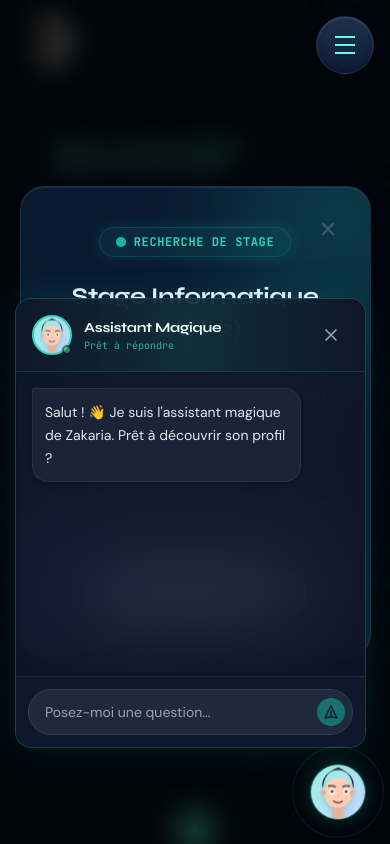
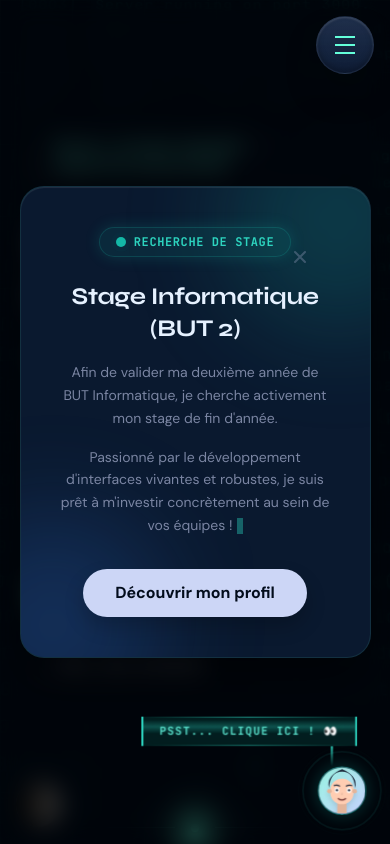
Before and after one commit to ZakariaMakhlouf45000/mon-portfolio-Zakaria-Mak, a Next.js app: page / in a window 390 px wide. Shown: the top 844 px of the page. Built offline with nearby package versions, Linux system fonts and the light colour scheme.

Commit message:
fixing bug

```diff
--- a/src/components/layout/Navbar.tsx
+++ b/src/components/layout/Navbar.tsx
@@ -197,7 +197,7 @@ export default function Navbar() {
 
             {/* Mobile Menu Overlay */}
             <div
-                className={`md:hidden fixed inset-0 z-50 flex flex-col items-center justify-center transition-all duration-500 origin-top ${isMobileMenuOpen ? 'opacity-100 visible' : 'opacity-0 invisible'}`}
+                className={`md:hidden fixed inset-0 z-[90] flex flex-col items-center justify-center transition-all duration-500 origin-top ${isMobileMenuOpen ? 'opacity-100 visible' : 'opacity-0 invisible'}`}
                 style={{ backgroundColor: "var(--bg-primary)" }}
             >
                 <div
--- a/src/components/ui/ChatCompanion.tsx
+++ b/src/components/ui/ChatCompanion.tsx
@@ -90,19 +90,7 @@ export default function ChatCompanion() {
     const [isBubbleTalking, setIsBubbleTalking] = useState(false);
     const hasAutoOpened = useRef(false);
 
-    useEffect(() => {
-        // Auto-activate on mobile/tablet after a delay (e.g., 4 seconds)
-        const checkMobileAutoOpen = () => {
-            const isTouchOrMobile = window.matchMedia("(hover: none)").matches || window.innerWidth < 768;
-            if (isTouchOrMobile && !hasAutoOpened.current) {
-                hasAutoOpened.current = true;
-                setIsOpen(true);
-            }
-        };
-
-        const timer = setTimeout(checkMobileAutoOpen, 4000);
-        return () => clearTimeout(timer);
-    }, []);
+    // Auto-open on mobile removed — it was blocking the UI on small screens
 
     useEffect(() => {
         if (isOpen) {
@@ -161,9 +149,9 @@ export default function ChatCompanion() {
 
             {/* Chat Window */}
             <div
-                className={`pointer-events-auto origin-bottom-right transition-all duration-500 ease-[cubic-bezier(0.23,1,0.32,1)] mb-4 flex flex-col w-[90vw] sm:w-[350px] bg-slate-900/80 backdrop-blur-2xl border border-teal-500/30 shadow-[0_0_40px_rgba(20,184,166,0.15)] rounded-2xl overflow-hidden ${isOpen ? "scale-100 opacity-100 translate-y-0" : "scale-50 opacity-0 translate-y-12 pointer-events-none"
+                className={`pointer-events-auto origin-bottom-right transition-all duration-500 ease-[cubic-bezier(0.23,1,0.32,1)] mb-4 flex flex-col w-[88vw] sm:w-[350px] bg-slate-900/80 backdrop-blur-2xl border border-teal-500/30 shadow-[0_0_40px_rgba(20,184,166,0.15)] rounded-2xl overflow-hidden ${isOpen ? "scale-100 opacity-100 translate-y-0" : "scale-50 opacity-0 translate-y-12 pointer-events-none"
                     }`}
-                style={{ height: "450px", maxHeight: "70vh" }}
+                style={{ height: "450px", maxHeight: "60vh" }}
             >
                 {/* Header */}
                 <div className="bg-gradient-to-r from-slate-900 via-teal-900/40 to-slate-900 p-4 border-b border-teal-500/20 flex items-center justify-between shrink-0">
@@ -236,7 +224,7 @@ export default function ChatCompanion() {
             {/* Floating Trigger Button */}
             <button
                 onClick={() => setIsOpen(!isOpen)}
-                className="pointer-events-auto relative group flex items-center justify-center w-14 h-14 md:w-16 md:h-16 rounded-full bg-slate-900 border border-teal-500/50 shadow-[0_0_20px_rgba(20,184,166,0.3)] hover:scale-110 hover:shadow-[0_0_30px_rgba(20,184,166,0.5)] transition-all duration-300 ease-out z-50 animate-[bot-float_4s_ease-in-out_infinite]"
+                className="pointer-events-auto relative group flex items-center justify-center w-12 h-12 md:w-16 md:h-16 rounded-full bg-slate-900 border border-teal-500/50 shadow-[0_0_20px_rgba(20,184,166,0.3)] hover:scale-110 hover:shadow-[0_0_30px_rgba(20,184,166,0.5)] transition-all duration-300 ease-out z-50 animate-[bot-float_4s_ease-in-out_infinite]"
                 style={{ animationPlayState: isOpen ? "paused" : "running" }}
                 aria-label="Ouvrir l'assistant"
             >
--- a/src/components/ui/DreamBubble.tsx
+++ b/src/components/ui/DreamBubble.tsx
@@ -33,7 +33,7 @@ export default function DreamBubble({ show }: { show: boolean }) {
     return (
         <div
             className={`absolute z-30 transition-all duration-500 ease-out
-                w-[200px] -top-[140px] left-1/2 -translate-x-1/2
+                w-[180px] -top-[120px] left-1/2 -translate-x-1/2
                 md:w-[220px] md:-top-[40px] md:-right-[180px] md:left-auto md:translate-x-0
                 ${show ? "opacity-100 scale-100 translate-y-0" : "opacity-0 scale-90 translate-y-4 pointer-events-none"}
             `}
--- a/src/components/ui/InternshipPopup.tsx
+++ b/src/components/ui/InternshipPopup.tsx
@@ -118,7 +118,7 @@ export default function InternshipPopup() {
                     {/* Close Cross */}
                     <button
                         onClick={closePopup}
-                        className="absolute -top-4 -right-4 p-2 opacity-40 hover:opacity-100 transition-opacity rounded-full hover:bg-black/10"
+                        className="absolute top-3 right-3 p-2 opacity-40 hover:opacity-100 transition-opacity rounded-full hover:bg-black/10"
                     >
                         <svg className="w-5 h-5" fill="none" viewBox="0 0 24 24" stroke="currentColor">
                             <path strokeLinecap="round" strokeLinejoin="round" strokeWidth={2.5} d="M6 18L18 6M6 6l12 12" />
--- a/src/components/ui/Scroll3DWrapper.tsx
+++ b/src/components/ui/Scroll3DWrapper.tsx
@@ -13,6 +13,10 @@ export default function Scroll3DWrapper({ children }: { children: React.ReactNod
         const updateScroll = () => {
             const inner = innerRef.current;
             if (!inner) return;
+
+            // Skip 3D transforms on mobile to prevent layout issues
+            const isMobile = window.innerWidth < 768;
+            if (isMobile) return;
 
             const scrollHeight = document.body.scrollHeight - window.innerHeight;
             if (scrollHeight <= 0) return;
--- a/src/components/ui/ThemeToggle.tsx
+++ b/src/components/ui/ThemeToggle.tsx
@@ -29,7 +29,7 @@ export default function ThemeToggle() {
     };
 
     return (
-        <div className="fixed top-4 left-4 md:top-8 md:left-auto md:right-8 md:translate-x-0 z-[40]">
+        <div className="fixed bottom-4 left-4 md:top-8 md:bottom-auto md:left-auto md:right-8 md:translate-x-0 z-[40]">
             <style>{`
                 @keyframes orbit-float {
                     0%, 100% { transform: translateY(0); }
@@ -39,7 +39,7 @@ export default function ThemeToggle() {
 
             <button
                 onClick={toggleTheme}
-                className="relative w-14 h-14 md:w-28 md:h-28 rounded-full flex items-center justify-center transition-all duration-[1200ms] ease-[cubic-bezier(0.175,0.885,0.32,1.275)] hover:scale-110 group cursor-pointer"
+                className="relative w-11 h-11 md:w-28 md:h-28 rounded-full flex items-center justify-center transition-all duration-[1200ms] ease-[cubic-bezier(0.175,0.885,0.32,1.275)] hover:scale-110 group cursor-pointer"
                 style={{
                     animation: "orbit-float 6s ease-in-out infinite",
                     boxShadow: isLight
@@ -61,8 +61,6 @@ export default function ThemeToggle() {
                 </span>
 
                 <div className="absolute inset-0 flex items-center justify-center overflow-hidden rounded-full pointer-events-none">
-                    {/* Background base to ensure space stays dark */}
-                    <div className="absolute inset-0 bg-black/80" />
 
                     {/* Images from user */}
                     <img
```
